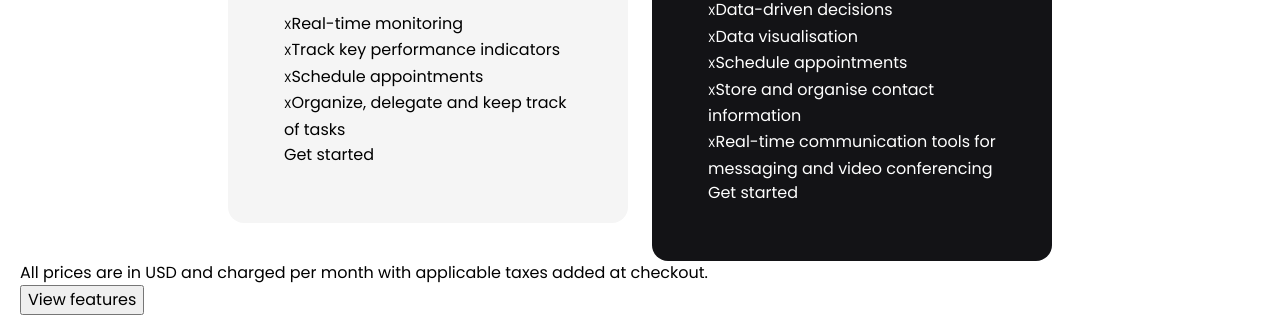
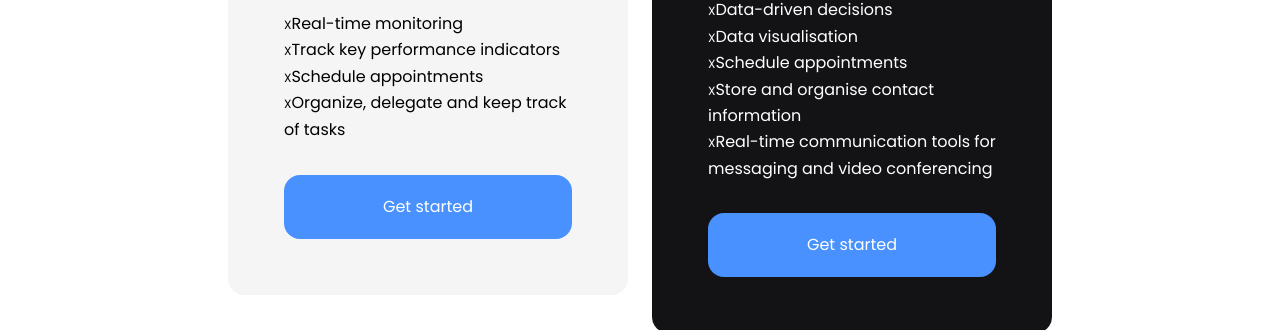
Before and after one commit to maadzjaa/page, a website built with Vite: page index.html in a window 1280 px wide. Shown: the part 3232-3562 px from the top of the page. Built offline with nearby package versions, Linux system fonts and the light colour scheme.

Commit message:
style: pricing plan

```diff
--- a/index.html
+++ b/index.html
@@ -109,7 +109,7 @@
           <li>Schedule appointments</li>
           <li>Organize, delegate and keep track of tasks</li>
         </div>
-        <a class="get-started">Get started</a>
+        <div class="get-started"><a>Get started</a></div>
       </div>
       <div class="price premium">
         <h3>Premium</h3>
@@ -127,7 +127,7 @@
           <li>Store and organise contact information</li>
           <li>Real-time communication tools for messaging and video conferencing</li>
         </div>
-        <a class="get-started">Get started</a>
+        <div class="get-started"><a>Get started</a></div>
       </div>
     </div>
     <p>All prices are in USD and charged per month with applicable taxes added at checkout.</p>
--- a/styles.scss
+++ b/styles.scss
@@ -315,6 +315,20 @@ body {
 			padding-right: 5px;
 		}
 	}
+	.get-started {
+		background-color: var(--blue-color);
+		color: #fff;
+		text-align: center;
+		padding: 20px 0px;
+		border-radius: 16px;
+		margin-top: 32px;
+	}
+
+	.get-started:hover {
+		background-color: #2b7cf6;
+		cursor: pointer;
+		transition: all 0.2s linear;
+	}
 }
 .nav-toggle-btn {
 	display: none;
```
Also changed, not shown: css/styles.css, 1 other file.
